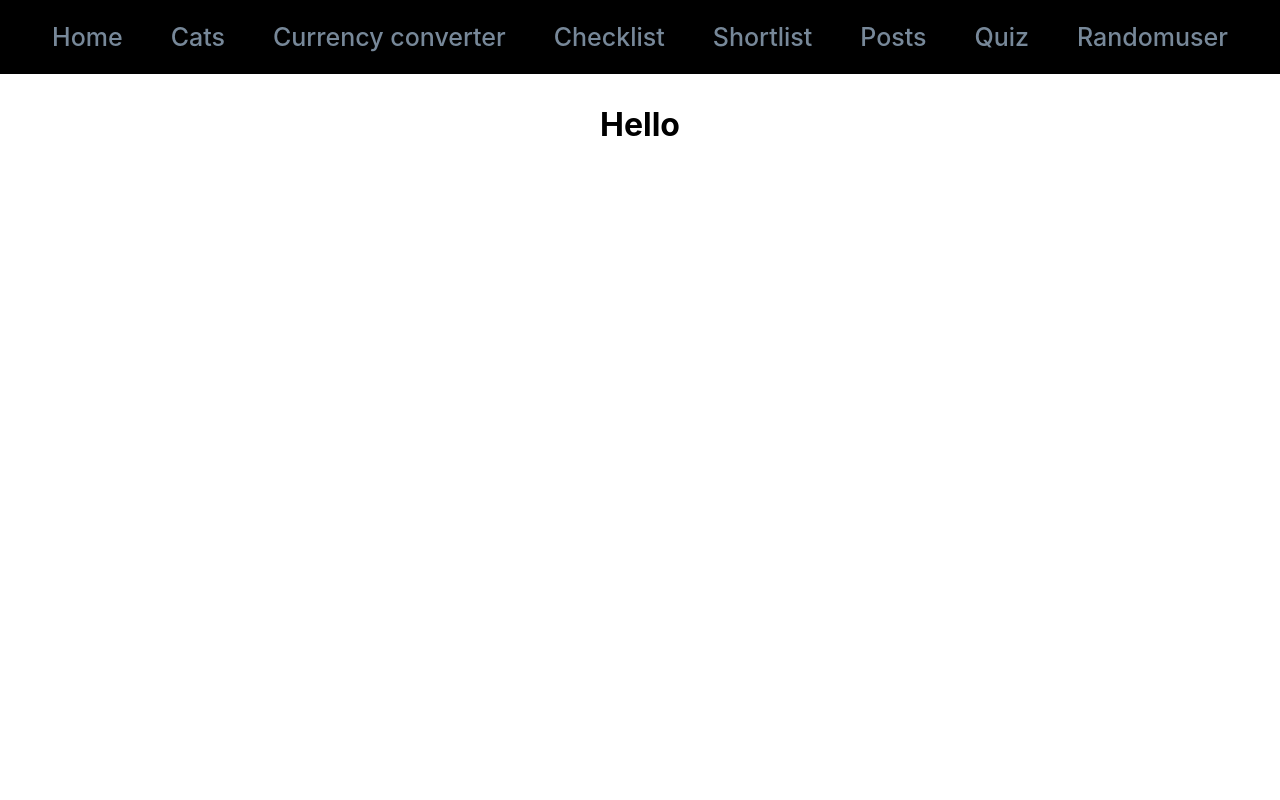
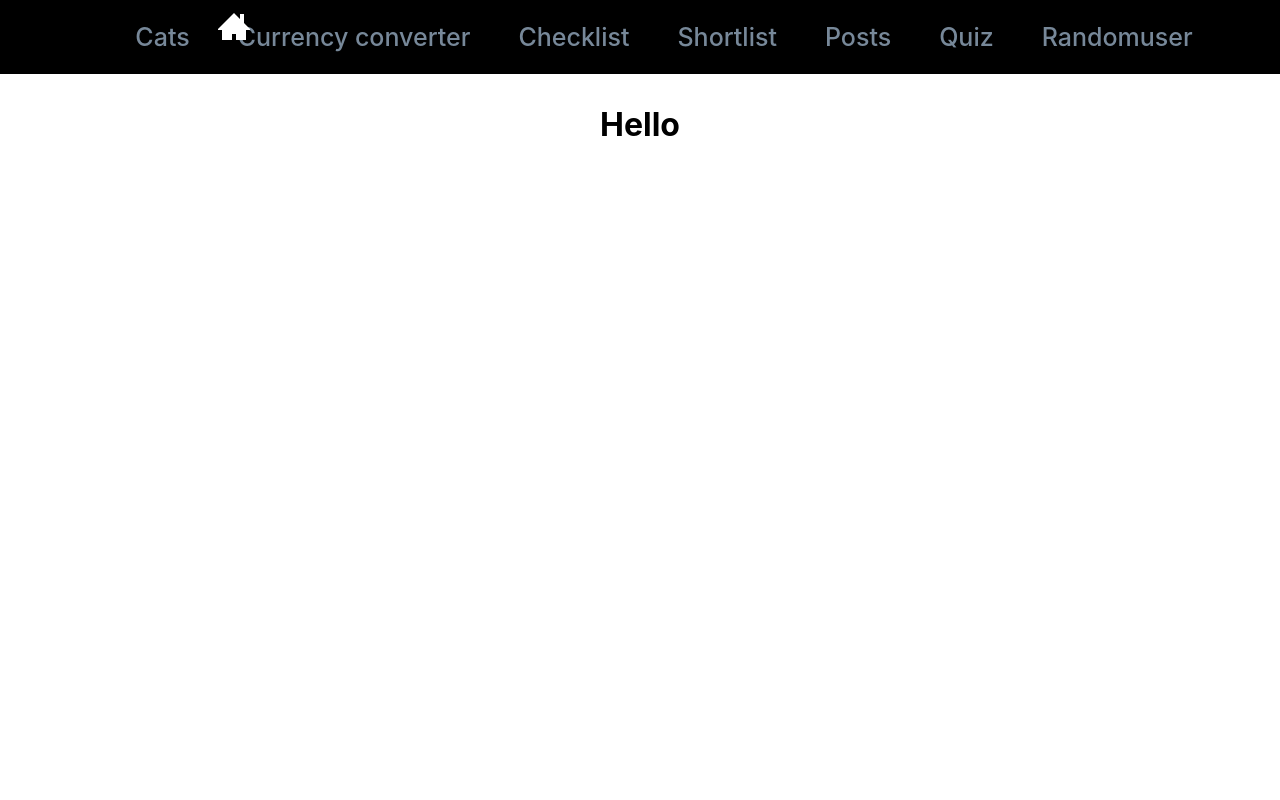
Before and after one commit to Yana-Yeg/react-examples, a React (Create React App) app: page / in a window 1280 px wide. Shown: the top 800 px of the page. Built offline with nearby package versions, Linux system fonts and the light colour scheme; the HTML template or start-up script is replaced by a standard one.

Commit message:
svg home

```diff
--- a/src/components/--navigation/Navigation/Nav.jsx
+++ b/src/components/--navigation/Navigation/Nav.jsx
@@ -1,13 +1,18 @@
 import { NavLink, Outlet } from "react-router-dom";
 import CustomeLink from "../CustomeLink/CustomeLink";
 import style from "./Nav.module.css";
+import Icons from "../../../images/sprite.svg";
 
 const Nav = () => {
   return (
     <>
       <header>
         {/* can use CustomeLink => this code looks clear */}
-        <CustomeLink to="/">Home</CustomeLink>
+        <CustomeLink to="/">
+          <svg className={style.icon}>
+            <use xlinkHref={`${Icons}#icon-home3`} />
+          </svg>
+        </CustomeLink>
         <CustomeLink to="/cats">Cats</CustomeLink>
         <CustomeLink to="/converter">Currency converter</CustomeLink>
         <CustomeLink to="/checklist">Checklist</CustomeLink>
--- a/src/components/--navigation/Navigation/Nav.module.css
+++ b/src/components/--navigation/Navigation/Nav.module.css
@@ -26,3 +26,11 @@ header, footer {
 main{
     min-height: 100vh;
 }
+
+.icon {
+    position: absolute;
+    top: 1.3%;
+    left: 17%;
+    width: 32px;
+    height: 32px;
+}
```
